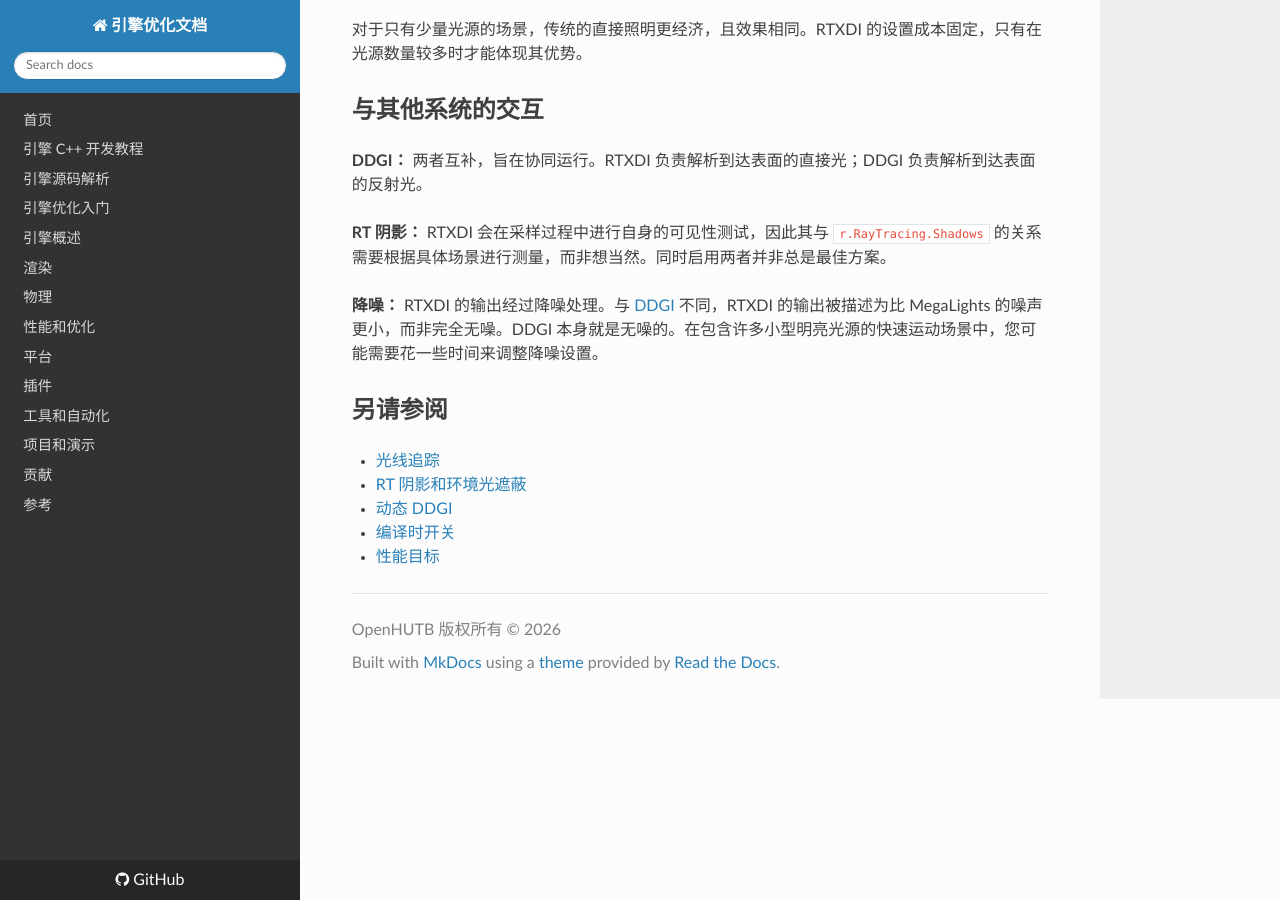
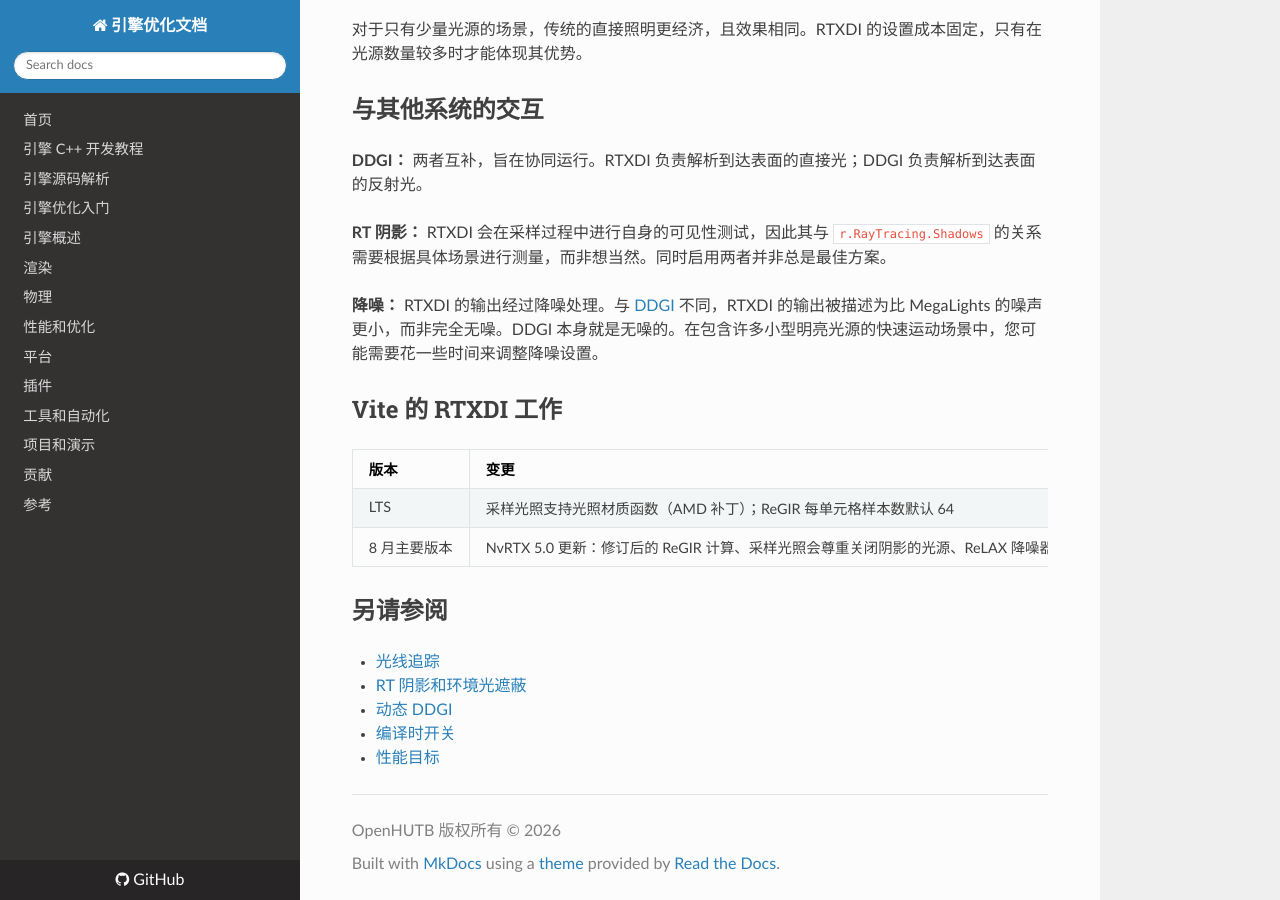
Before and after one commit to OpenHUTB/cpp, an MkDocs documentation site: the page built from docs/optimization/Rendering/RTXDI.md, in a window 1280 px wide and 900 px high, scrolled down 1877 px. Built offline with MkDocs 1.6.1, drawn with Linux system fonts in a browser that asks for light colours; nearby versions of some CDN libraries; a script that is not in the unit is left out; some of the changed text lies outside the part shown.

Commit message:
docs: 补回 RTXDI 页缺失的版本表并修正 ini 代码块
英文原页末尾有 LTS 与 8 月主要版本的变更表（ReGIR 每单元格 64 样本、
ReGIR 计算修订、采样光照尊重关闭阴影的光源、ReLAX 历史默认值），原译整节缺失；
另把 Enable 步骤里标成 json 的 ini 代码块改正，并写明目标文件是 *.Target.cs。

````diff
--- a/docs/optimization/Rendering/RTXDI.md
+++ b/docs/optimization/Rendering/RTXDI.md
@@ -31,10 +31,10 @@ UE 5.1 及更高版本的 NvRTX 分支将 RTXDI **集成到了** Lumen 中。Vit
 
 ### 启用 RTXDI
 
-1. 将 `GlobalDefinitions.Add("VITE_RT_PSO_DEBLOAT=0");` 添加到目标文件中，然后重新构建引擎。请参阅[编译时开关](../Performance/Compile-Time-Switches.md)。
+1. 将 `GlobalDefinitions.Add("VITE_RT_PSO_DEBLOAT=0");` 添加到目标构建文件（`*.Target.cs`）中，然后重新构建引擎。请参阅[编译时开关](../Performance/Compile-Time-Switches.md)。
 
 2. 设置控制台变量：
-```json
+```ini
 ; Config/DefaultEngine.ini
 [/Script/Engine.RendererSettings]
 r.RayTracing.SampledDirectLighting=1
@@ -66,6 +66,13 @@ RTXDI 是一个专用工具。只有当场景中存在足够多的光源，以
 
 **降噪：** RTXDI 的输出经过降噪处理。与 [DDGI](./DDGI-Dynamic.md) 不同，RTXDI 的输出被描述为比 MegaLights 的噪声更小，而非完全无噪。DDGI 本身就是无噪的。在包含许多小型明亮光源的快速运动场景中，您可能需要花一些时间来调整降噪设置。
 
+## Vite 的 RTXDI 工作
+
+| 版本 | 变更 |
+|---|---|
+| LTS | 采样光照支持光照材质函数（AMD 补丁）；ReGIR 每单元格样本数默认 64 |
+| 8 月主要版本 | NvRTX 5.0 更新：修订后的 ReGIR 计算、采样光照会尊重关闭阴影的光源、ReLAX 降噪器历史默认值 |
+
 ## 另请参阅
 
 - [光线追踪](./Ray-Tracing.md)
````
